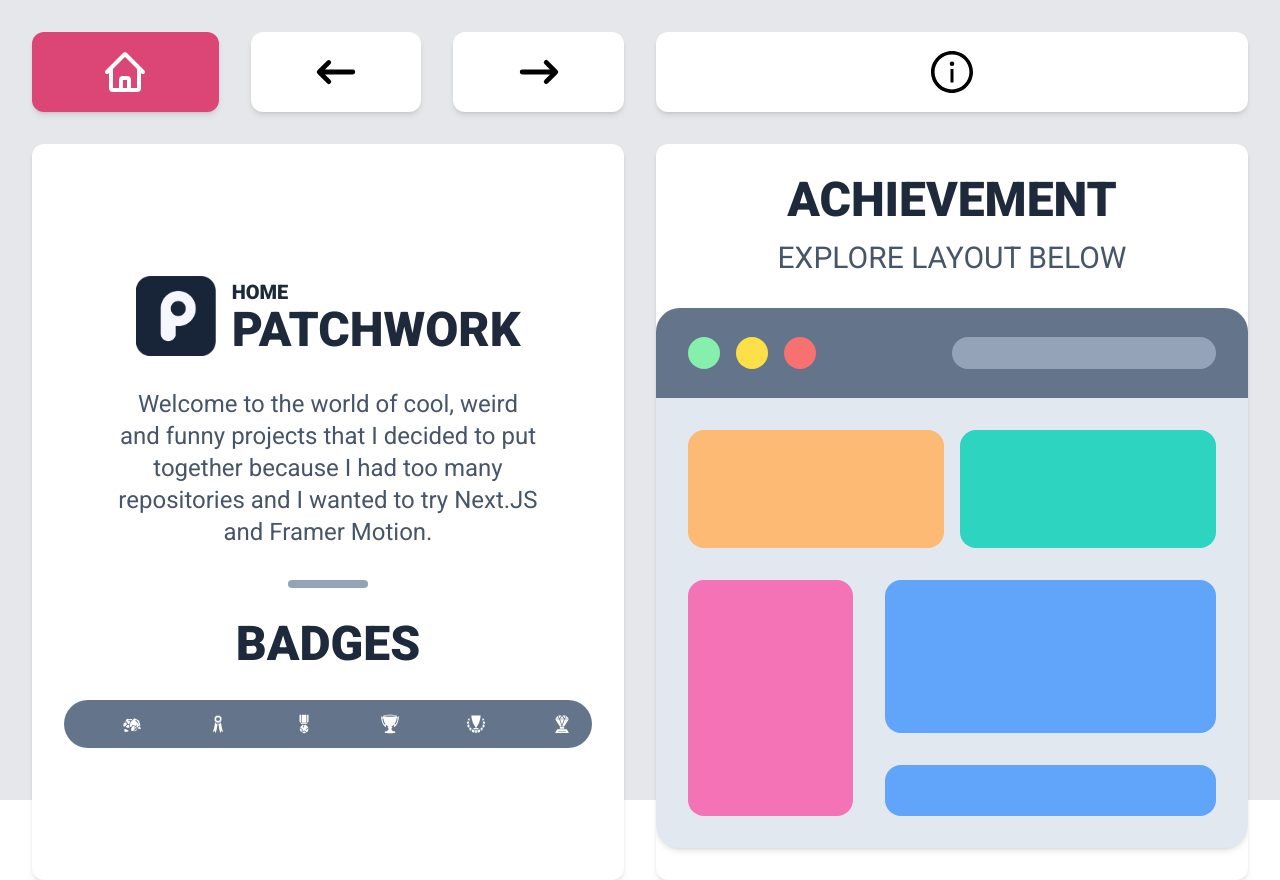
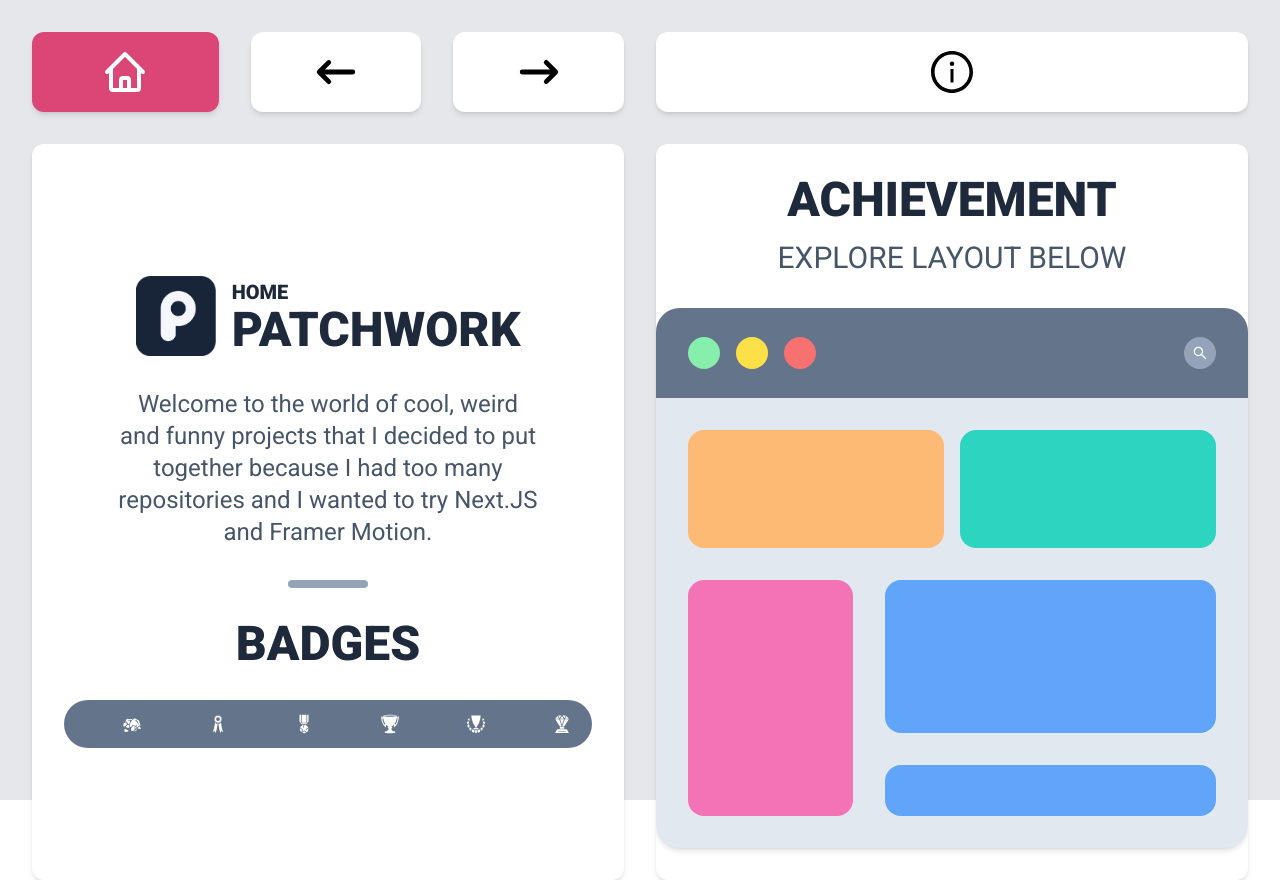
Before and after one commit to kherma/next-framer-motion-fun, a Next.js app: page / in a window 1280 px wide. Built offline with nearby package versions, Linux system fonts and the light colour scheme.

Commit message:
Add animation to SearchBarWMD

```diff
--- a/components/feature/WebsiteMotionDesign/SearchBarWMD.js
+++ b/components/feature/WebsiteMotionDesign/SearchBarWMD.js
@@ -1,8 +1,26 @@
-import React from "react";
+import React, { useState } from "react";
+import { motion } from "framer-motion";
+import { AiOutlineSearch } from "react-icons/ai";
 
 const SearchBarWMD = () => {
+  const [toggleSearch, setToggleSearch] = useState(false);
   return (
-    <div className="w-full h-4 bg-slate-400 rounded-2xl cursor-pointer md:h-8" />
+    <motion.div
+      onClick={() => setToggleSearch(!toggleSearch)}
+      className="relative h-8 bg-slate-400 rounded-full cursor-pointer"
+      animate={{
+        width: toggleSearch ? "300px" : "34px",
+        transition: {
+          transition: {
+            duration: 0.5,
+            type: "spring",
+            sctiffness: 300,
+          },
+        },
+      }}
+    >
+      <AiOutlineSearch className="absolute top-1/2 left-2 w-4 h-4 text-white -translate-y-1/2" />
+    </motion.div>
   );
 };
 
```
